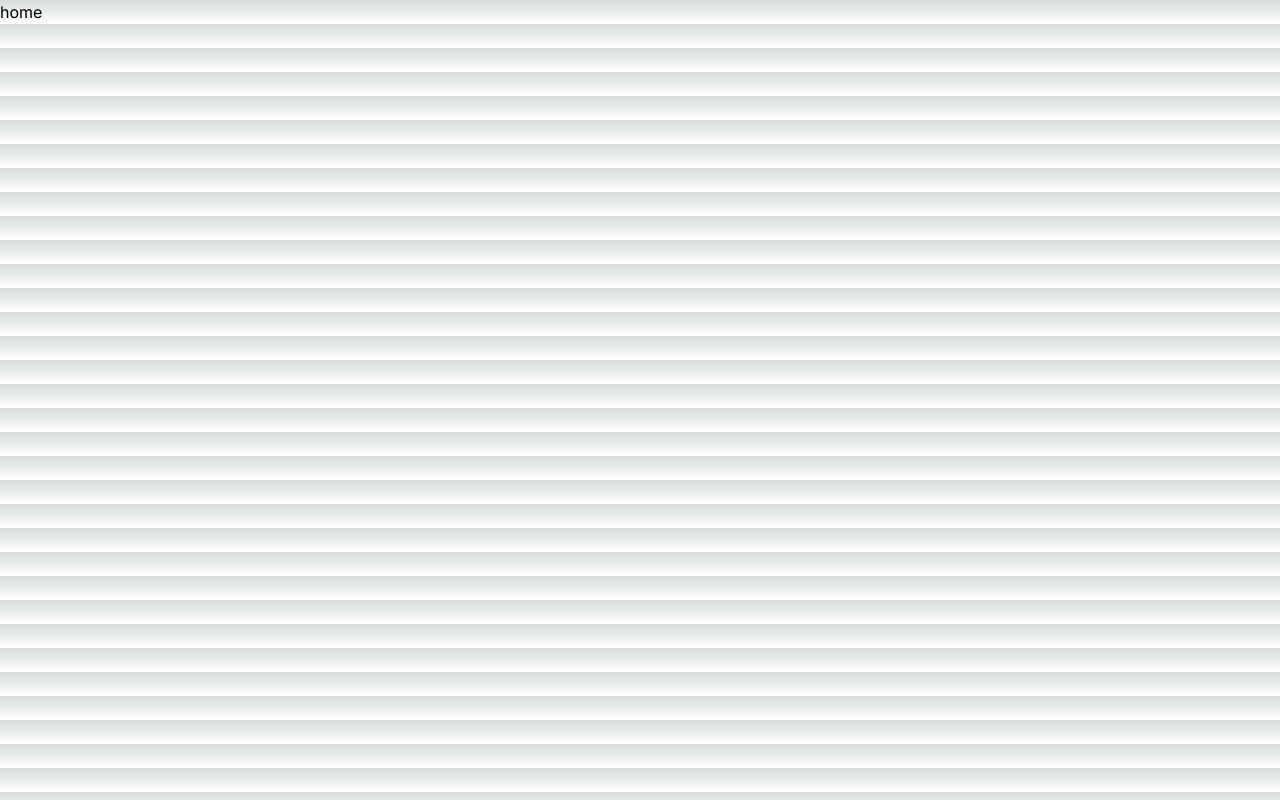
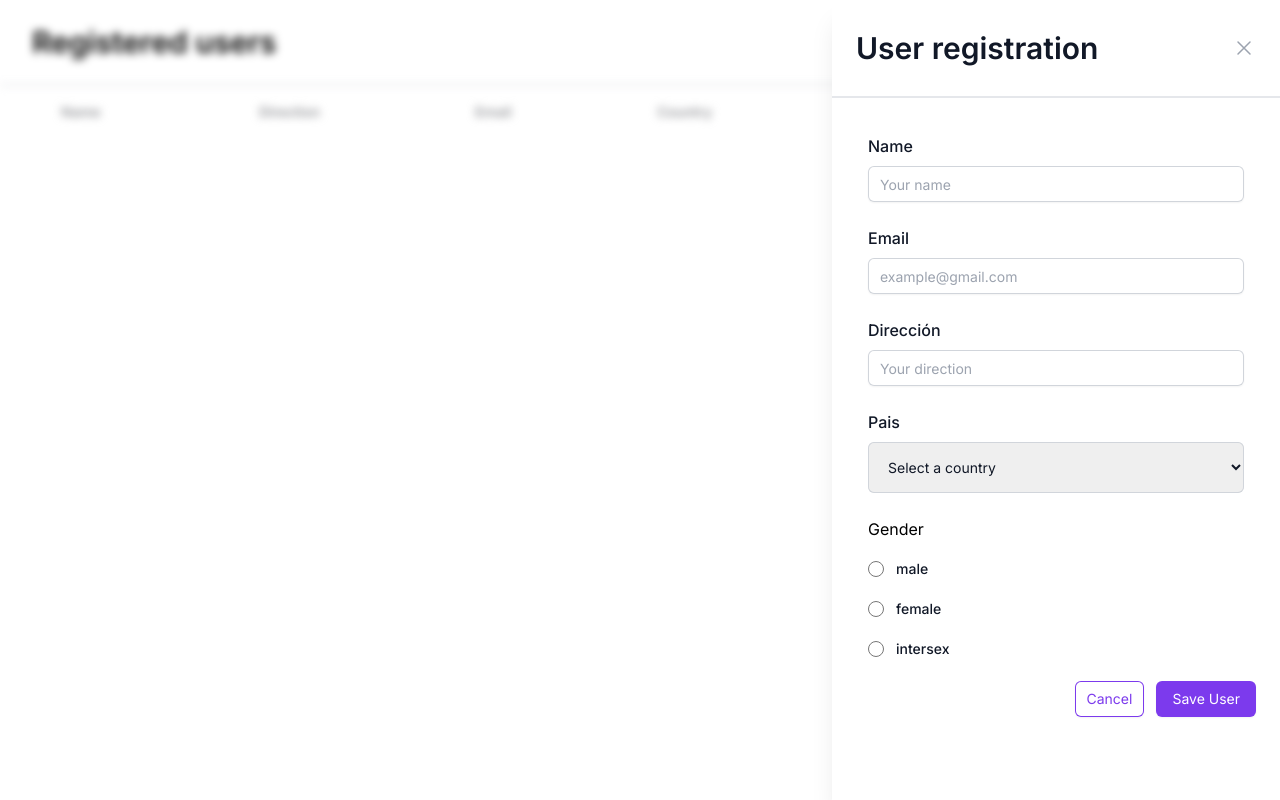
Before and after one commit to LucasMaurojorgee/Light-it-2, a Next.js app: page / in a window 1280 px wide. Built offline with nearby package versions, Linux system fonts and the light colour scheme.

Commit message:
all finished (added sweet alert)

```diff
--- a/package.json
+++ b/package.json
@@ -23,6 +23,7 @@
     "react": "18.2.0",
     "react-dom": "18.2.0",
     "react-hook-form": "^7.44.3",
+    "sweetalert2": "^11.7.12",
     "tailwindcss": "3.3.2",
     "typescript": "5.1.3",
     "zod": "^3.21.4"
--- a/src/app/page.tsx
+++ b/src/app/page.tsx
@@ -1,3 +1,9 @@
+import UserList from "./userList/page";
+
 export default function Home() {
-  return <>home</>;
+  return (
+    <>
+      <UserList />
+    </>
+  );
 }
--- a/src/app/userList/page.tsx
+++ b/src/app/userList/page.tsx
@@ -8,11 +8,20 @@ import { userData } from "@/types/userData";
 import { Menu } from "@headlessui/react";
 import { EllipsisVerticalIcon } from "@heroicons/react/24/outline";
 
+const defaultUser = {
+  name: "",
+  direccion: "",
+  email: "",
+  pais: "",
+  gender: "",
+};
+
 const userList = () => {
   const [open, setOpen] = useState(true);
   const [people, setPeople] = useState<userData[]>([]);
   const [edit, setEdit] = useState<boolean>(false);
   const [id, setId] = useState<number>();
+  const [currentFormData, setCurrentFormData] = useState<userData>(defaultUser);
 
   const editUser = (id: number, data: userData) => {
     const peopleCopy = [...people];
@@ -26,6 +35,12 @@ const userList = () => {
       pais: data.pais,
       gender: data.gender,
     };
+
+    setPeople(peopleCopy);
+  };
+
+  const deleteUserById = (id: number) => {
+    const peopleCopy = people.filter((people) => people.id != id);
 
     setPeople(peopleCopy);
   };
@@ -45,6 +60,8 @@ const userList = () => {
             edit={edit}
             editUser={editUser}
             id={id}
+            currentFormData={currentFormData}
+            setCurrentFormData={setCurrentFormData}
           />
         </SideBar>
 
@@ -81,6 +98,7 @@ const userList = () => {
             setOpen={setOpen}
             setId={setId}
             setEdit={setEdit}
+            deleteUserById={deleteUserById}
           />
         </div>
       </div>
--- a/src/components/UserForm.tsx
+++ b/src/components/UserForm.tsx
@@ -8,6 +8,7 @@ import Input from "./Input";
 import Select from "./Select";
 import { Radious } from "./Radious";
 import { userData } from "@/types/userData";
+import Swal from "sweetalert2";
 
 const paises = [
   "Afganistán",
@@ -226,6 +227,8 @@ type userFormProps = {
   id: any;
   editUser: (id: number, data: userData) => void;
   edit: boolean;
+  currentFormData: any;
+  setCurrentFormData: (value: userData) => void;
 };
 
 const UserForm = ({
@@ -235,12 +238,12 @@ const UserForm = ({
   id,
   editUser,
   edit,
+  currentFormData,
+  setCurrentFormData,
 }: userFormProps) => {
   const [count, setCount] = useState<number>(1);
 
   const currentUser = people.find((person) => id === person.id);
-
-  console.log(currentUser);
 
   const {
     register,
@@ -248,15 +251,17 @@ const UserForm = ({
     getValues,
     trigger,
     formState: { errors },
+    reset,
   } = useForm<z.infer<typeof UserSchema>>({
     resolver: zodResolver(UserSchema),
     defaultValues: {
-      name: edit ? currentUser?.name : "",
-      direccion: edit ? currentUser?.direccion : "",
-      email: edit ? currentUser?.email : "",
-      pais: edit ? currentUser?.pais : "",
-      gender: "",
+      name: edit ? currentUser?.name : currentFormData.name,
+      direccion: edit ? currentUser?.direccion : currentFormData.direccion,
+      email: edit ? currentUser?.email : currentFormData.email,
+      pais: edit ? currentUser?.pais : currentFormData.pais,
+      gender: edit ? currentUser?.gender : currentFormData.gender,
     },
+    mode: "onChange",
   });
 
   const onSubmit: SubmitHandler<z.infer<typeof UserSchema>> = (
@@ -275,7 +280,31 @@ const UserForm = ({
       },
     ]);
     setCount(count + 1);
+
+    Swal.fire({
+      position: "center",
+      icon: "success",
+      title: "User created",
+      showConfirmButton: false,
+      timer: 1000,
+    });
+
+    reset({
+      name: "",
+      direccion: "",
+      email: "",
+      pais: "",
+      gender: "",
+    });
   };
+
+  useEffect(() => {
+    setCurrentFormData(getValues());
+
+    return () => {
+      setCurrentFormData(getValues());
+    };
+  }, []);
 
   return (
     <div>
@@ -324,6 +353,20 @@ const UserForm = ({
             type='button'
             className='mx-3 my-2 right-0 rounded-md bg-white px-3 py-2 text-sm border-violet-600 text-violet-600 shadow-sm ring-1 ring-inset ring-violet-600 hover:bg-gray-50'
             onClick={() => {
+              setCurrentFormData({
+                name: "",
+                direccion: "",
+                email: "",
+                pais: "",
+                gender: "",
+              });
+              reset({
+                name: "",
+                direccion: "",
+                email: "",
+                pais: "",
+                gender: "",
+              });
               setOpen(false);
             }}
           >
--- a/src/components/UserTable.tsx
+++ b/src/components/UserTable.tsx
@@ -3,15 +3,24 @@
 import { userData } from "@/types/userData";
 import Image from "next/image";
 import userImg from "../../public/user.png";
+import { TrashIcon } from "@heroicons/react/24/outline";
+import Swal from "sweetalert2";
 
 type tableProps = {
   people: Array<userData>;
   setOpen: (value: boolean) => void;
   setId: (value: number) => void;
   setEdit: (value: boolean) => void;
+  deleteUserById: (id: number) => void;
 };
 
-export const UserTable = ({ people, setOpen, setId, setEdit }: tableProps) => {
+export const UserTable = ({
+  people,
+  setOpen,
+  setId,
+  setEdit,
+  deleteUserById,
+}: tableProps) => {
   let count = 2;
 
   return (
@@ -57,6 +66,12 @@ export const UserTable = ({ people, setOpen, setId, setEdit }: tableProps) => {
                 >
                   Edit
                 </th>
+                <th
+                  scope='col'
+                  className='text-sm font-semibold text-[#949599] py-4'
+                >
+                  Other
+                </th>
               </tr>
             </thead>
             <tbody className='divide-y divide-gray-200 '>
@@ -95,6 +110,32 @@ export const UserTable = ({ people, setOpen, setId, setEdit }: tableProps) => {
                       Edit
                     </button>
                   </td>
+                  <td className='flex justify-center'>
+                    <TrashIcon
+                      className='text-black w-9 h-9 cursor-pointer'
+                      onClick={() => {
+                        Swal.fire({
+                          title: "Are you sure?",
+                          text: "You won't be able to revert this!",
+                          icon: "warning",
+                          showCancelButton: true,
+                          confirmButtonColor: "#3085d6",
+                          cancelButtonColor: "#d33",
+                          confirmButtonText: "Yes, delete it!",
+                        }).then((result) => {
+                          if (result.isConfirmed) {
+                            Swal.fire(
+                              "User deleted!",
+                              "User has been deleted.",
+                              "success"
+                            );
+
+                            person.id && deleteUserById(person.id);
+                          }
+                        });
+                      }}
+                    />
+                  </td>
                 </tr>
               ))}
             </tbody>
```
Also changed, not shown: 1 other file (tests, documents, lock files or other folders).
